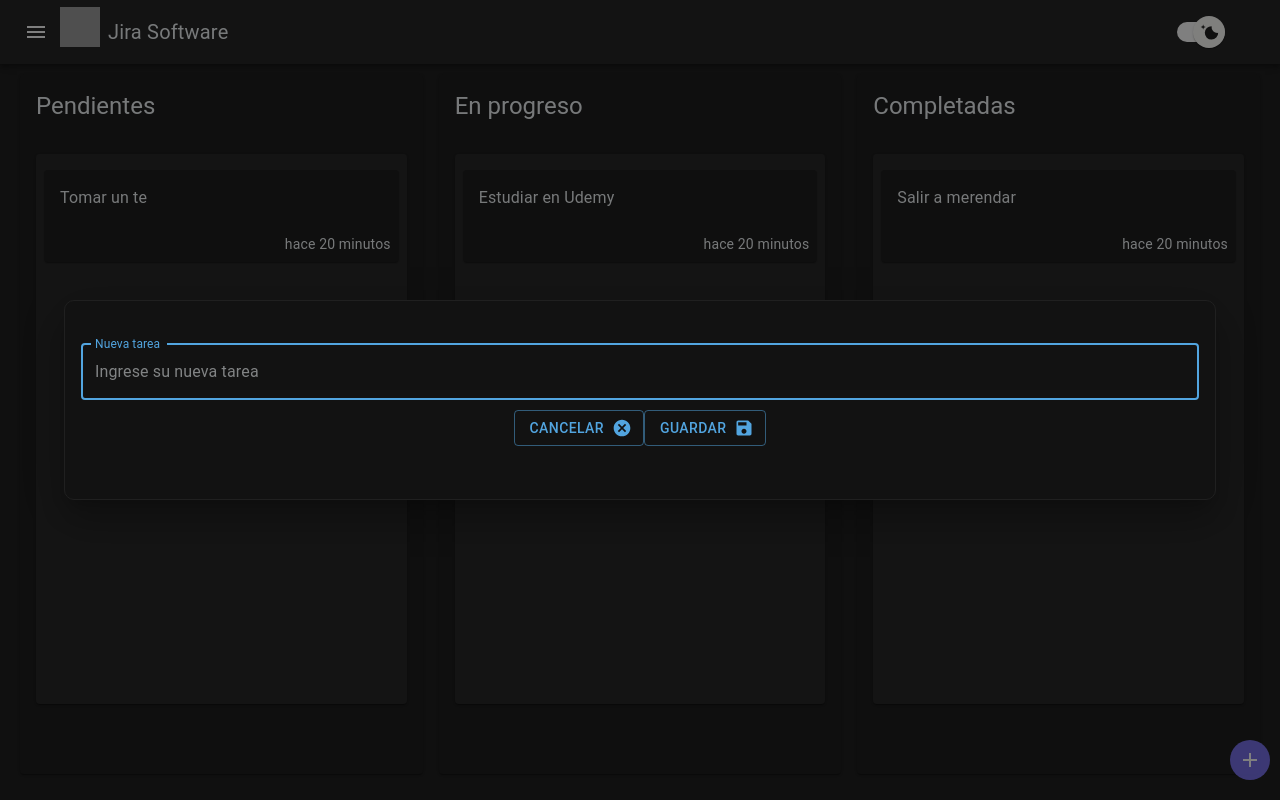
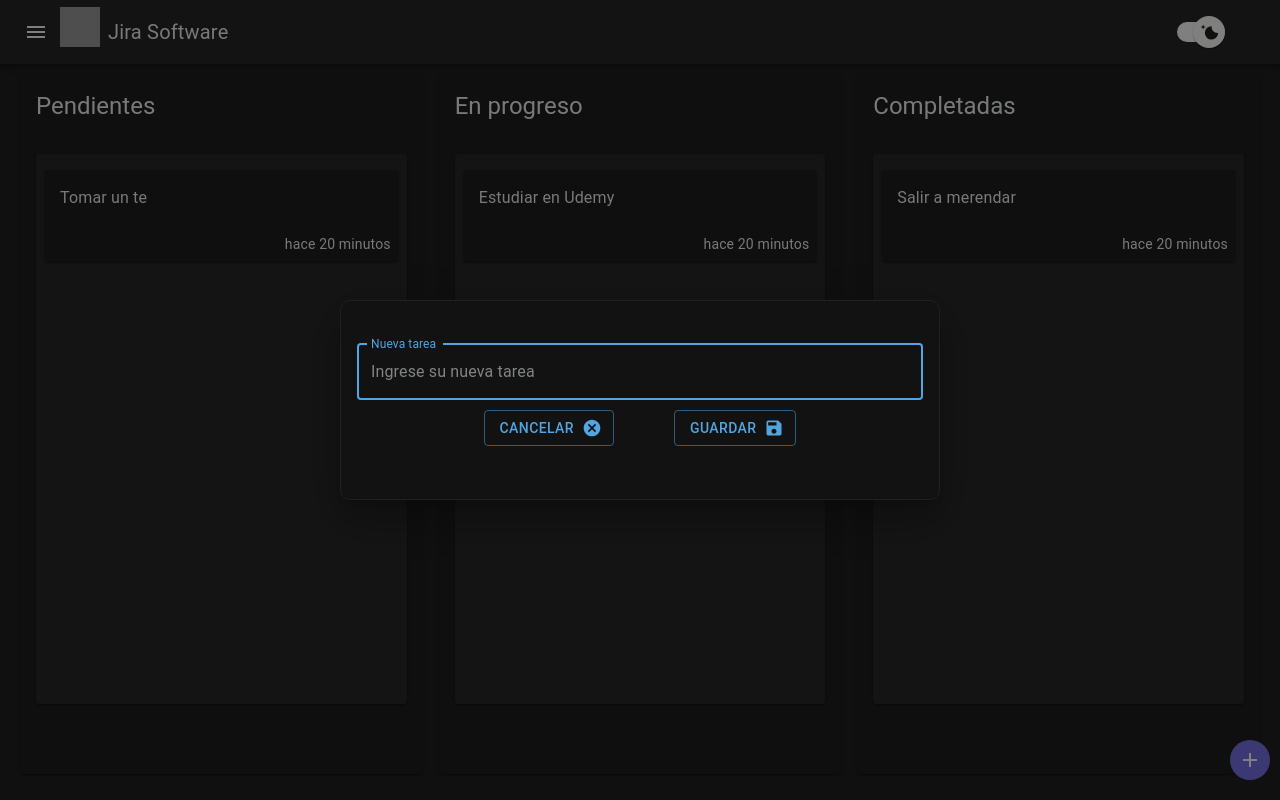
Before and after one commit to leandroquiroga/jira-software, a Next.js app: page / in a window 1280 px wide. Both pictures are taken after a click on the button 1250 px from the left and 760 px from the top of the page. Built offline with nearby package versions, Linux system fonts and the light colour scheme; grey boxes are pictures that could not be loaded.

Commit message:
Se agrego el estado que contiene el input del textField

```diff
--- a/components/Modal/Modal.tsx
+++ b/components/Modal/Modal.tsx
@@ -1,4 +1,4 @@
-import React, { SetStateAction } from 'react'
+import React, { ChangeEvent, SetStateAction, useState } from 'react'
 import { Box, Button, Modal, TextField } from '@mui/material';
 import SaveIcon from "@mui/icons-material/Save";
 import CancelIcon from "@mui/icons-material/Cancel";
@@ -14,7 +14,7 @@ const style = {
   top: "50%",
   left: "50%",
   transform: "translate(-50%, -50%)",
-  maxWidth: '1240px' ,
+  maxWidth: '600px' ,
   width: '90%',
   display: 'flex',
   justifyContent: 'center',
@@ -29,7 +29,12 @@ const style = {
 };
 
 export const ModalEntry: React.FC<ModalEntryProps> = ({setShowModal, showModal}) => {
+
+  const [inputValue, setInputValue] = useState<string>('');
+  const [touched, setTouched] = useState<boolean>(false)
   const handleClose = () => setShowModal(false);
+
+  const handleChangedInput = (event: ChangeEvent<HTMLInputElement>) => setInputValue(event.target.value)
 
   return (
     <div>
@@ -45,16 +50,27 @@ export const ModalEntry: React.FC<ModalEntryProps> = ({setShowModal, showModal})
             focused
             multiline
             label="Nueva tarea"
+            value={inputValue}
+            onChange={handleChangedInput}
           />
 
           <Box
             sx={{
-              display: "inherit",
               justifyContent: "space-between",
               margin: "10px auto",
             }}>
-            <Button variant='outlined' endIcon={<CancelIcon />}>Cancelar</Button>
-            <Button variant='outlined' endIcon={<SaveIcon />}>Guardar</Button>
+            <Button
+              variant="outlined"
+              sx={{ margin: "0 30px" }}
+              endIcon={<CancelIcon />}>
+              Cancelar
+            </Button>
+            <Button
+              variant="outlined"
+              sx={{ margin: "0 30px" }}
+              endIcon={<SaveIcon />}>
+              Guardar
+            </Button>
           </Box>
         </Box>
       </Modal>
```
